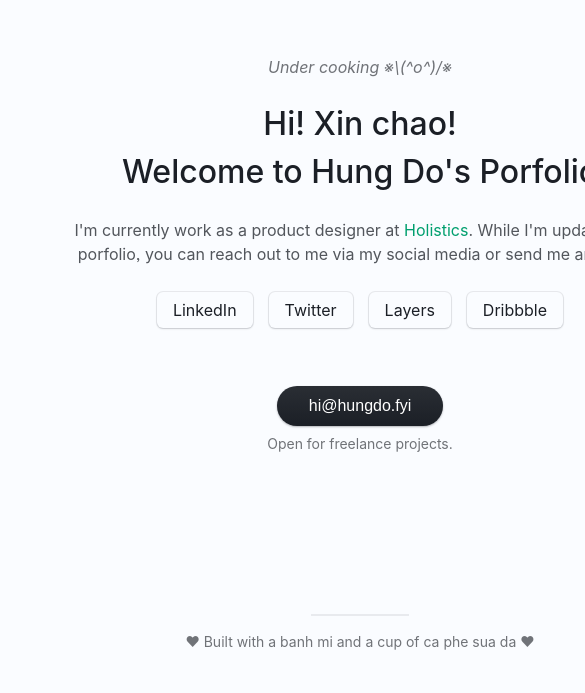
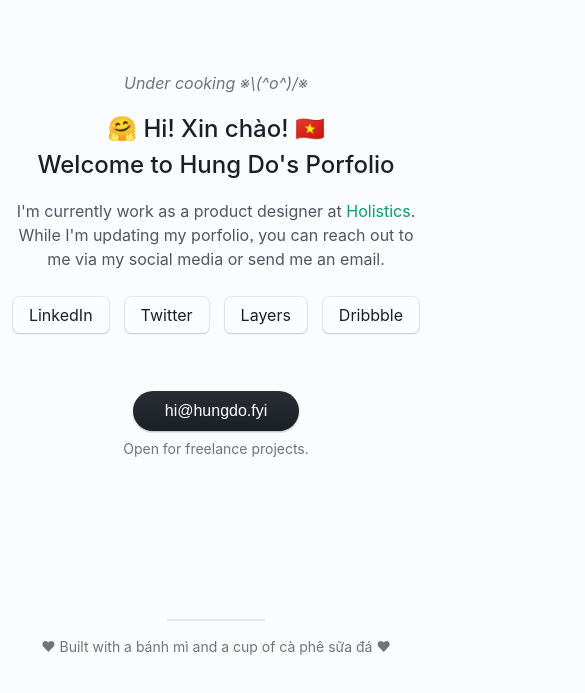
Before and after one commit to hungdofyi/portfolio, a plain HTML site: page index.html in a window 390 px wide. Shown: the part 105-798 px from the top of the page, 585 px wide, since content can reach past the window. Drawn offline with Linux system fonts and the light colour scheme; a web font is replaced by a local one.

Commit message:
Update CSS to fit at small screen sizes

```diff
--- a/css/styles.css
+++ b/css/styles.css
@@ -8,8 +8,8 @@ html {
 }
 
 body {
-  width: 720px;
-  margin: auto;
+  width: 400px;
+  padding: 1rem;
   text-align: center;
   font-weight: 400;
   color: #1b1f26;
@@ -21,7 +21,7 @@ body {
 
 h1 {
   font-weight: 500;
-  font-size: 2rem;
+  font-size: 1.5rem;
 }
 
 .company {
@@ -34,7 +34,7 @@ h1 {
 }
 
 .introduction {
-  max-width: 80%;
+  max-width: 100%;
   margin: 1rem auto 0;
   color: #52565c;
 }
--- a/index.html
+++ b/index.html
@@ -14,7 +14,7 @@
 
 <body>
       <span class="tagline">Under cooking ※\(^o^)/※</span>
-      <h1>Hi! Xin chao!<br>Welcome to Hung Do's Porfolio</h1>
+      <h1>🤗 Hi! Xin chào! 🇻🇳<br>Welcome to Hung Do's Porfolio</h1>
       <p class="introduction">I'm currently work as a product designer at <a class="company" href="https://www.holistics.io/" target="_blank">Holistics</a>. While I'm updating my porfolio, you can reach out to me via my social media or send me an email.</p>
       <ul class="social-links">
             <li><a class="social-item" href="https://www.linkedin.com/in/hungdofyi/" target="_blank">LinkedIn</a></li>
@@ -26,7 +26,7 @@
       <span class="note freelance">Open for freelance projects.</span>
       <footer>
             <hr class="divider">
-            <span class="note text">&hearts; Built with a banh mi and a cup of ca phe sua da &hearts;</span>
+            <span class="note text">&hearts; Built with a bánh mì and a cup of cà phê sữa đá &hearts;</span>
       </footer>
 </body>
 
```
